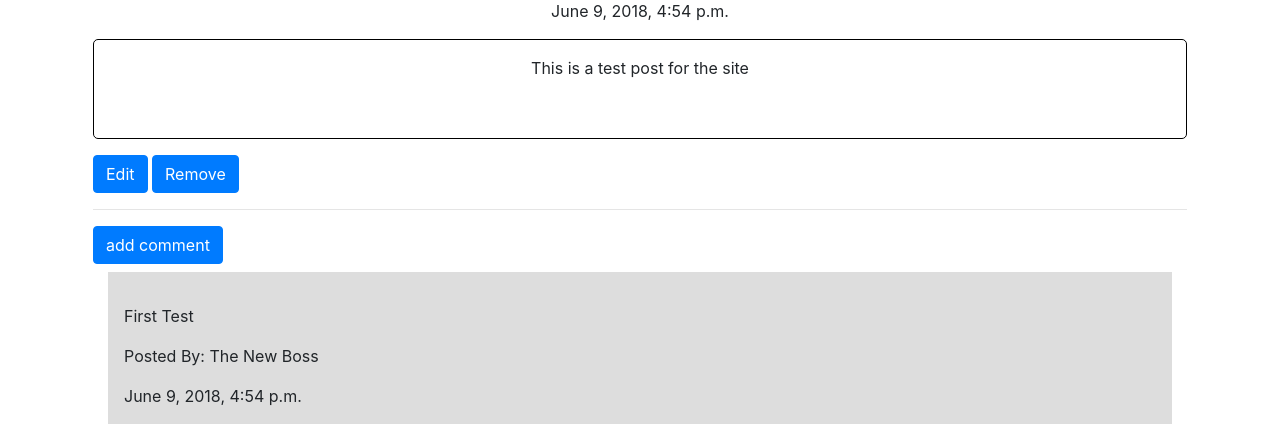
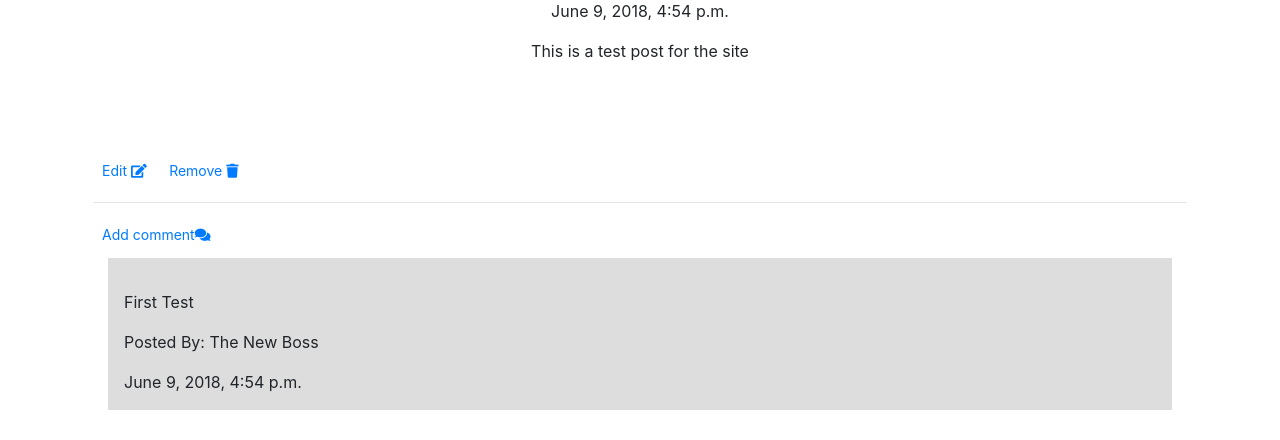
Before and after one commit to TheMagiche/markblog, a Django app: page /post/1 in a window 1280 px wide. Shown: the part 613-1053 px from the top of the page. After the commit the page ends 1023 px from the top, so only its background shows below. Run offline with Django 3.2, Linux system fonts and the light colour scheme; a user stored in the database is signed in; data comes from the database, SQL or seed files in the repository; both versions use the stored data as it was after the commit; some libraries are stand-ins or nearby versions.

Commit message:
interface changes

```diff
--- a/blog/static/css/blog.css
+++ b/blog/static/css/blog.css
@@ -4,10 +4,29 @@
 .bigbrand{
     font-size: 1.5em;
 }
-
+/* post_list */
 .centerstage{
     margin: 0 auto;
+
 }
+.post-block{
+
+}
+.centerstage .post{
+    margin-bottom: 0.5em;
+    box-shadow: 0 0 8px 0 #000;
+}
+.centerstage .card{
+
+}
+.card img{
+    height: 18em;
+    width: 100%;
+}
+.card-body{
+
+}
+
 
 .postdate{
     text-align: center;
@@ -30,9 +49,9 @@
     margin-top: 0;
     padding: 0.5em;
 }
+/* post detail */
 .textarea{
     min-height: 100px;
-    border: 1px solid black;
     text-align: center;
     border-radius: 5px;
     margin: 1em 0;
--- a/blog/templates/blog/about.html
+++ b/blog/templates/blog/about.html
@@ -3,4 +3,5 @@
 {% block content %}
   <h1>About Me </h1>
   <p>Thanks for checking this out!</p>
+  <p>will update soon</p>
 {% endblock content %}
--- a/blog/templates/blog/base.html
+++ b/blog/templates/blog/base.html
@@ -20,9 +20,9 @@
     <!-- custom css  -->
     <link rel="stylesheet" href="{% static 'css/blog.css' %}">
 
-    <!-- google fonts  -->
-
-    <title>Blog</title>
+    <!-- fontawesome  -->
+    <link rel="stylesheet" href="https://use.fontawesome.com/releases/v5.0.13/css/all.css" integrity="sha384-DNOHZ68U8hZfKXOrtjWvjxusGo9WQnrNx2sqG0tfsghAvtVlRW3tvkXWZh58N9jp" crossorigin="anonymous">
+    <title>TheMagiche</title>
 
 </head>
 
@@ -32,37 +32,39 @@
         <div class="container">
             <ul class="navbar-nav navbar-left">
                 <li class="nav-item navbar-brand bigbrand ">
-                    <a class="nav-link" href="{% url 'post_list' %}">Mark's Blog</a>
+                    <a class="nav-link" href="{% url 'post_list' %}">Mark's Rants<i class="fa"></i>
+                    </a>
                 </li>
 
             </ul>
             <ul class="nav navbar-nav navbar-right">
                 <li class="nav-item">
-                    <a class="nav-link" href="{% url 'about' %}">About</a>
-                </li>
-                <li class="nav-item">
-                    <a class="nav-link" href="http://github.com">Github</a>
-                </li>
-                <li class="nav-item">
-                    <a class="nav-link" href="http://linkedIn.com">LinkedIn</a>
+                    <a class="nav-link" href="{% url 'about' %}">About Me
+                        <i class="fa fa-user-tie"></i>
+                    </a>
                 </li>
                 {% if user.is_authenticated %}
                 <li class="nav-item">
-                    <a class="nav-link" href="{% url 'post_new' %}">New Post</a>
+                    <a class="nav-link" href="{% url 'post_new' %}">New Rants <i class="fa fa-file-alt"></i>
+                    </a>
                 </li>
                 <li class="nav-item">
-                    <a class="nav-link" href="{% url 'post_draft_list' %}">Drafts</a>
+                    <a class="nav-link" href="{% url 'post_draft_list' %}">Drafts
+                         <i class="fa fa-edit"></i>
+                        </a>
                 </li>
                 <a class="nav-link" href="{% url 'logout' %}">Log out</a>
                 </li>
                 <li class="nav-item">
-                    <a class="nav-link">Welcome: {{ user.username }}</a>
+                    <a class="nav-link">Welcome: {{ user.username }}
+                        <i class="fa fa-hand-spock"></i>
+                    </a>
                 </li>
                 {% else %}
                 <li class="nav-item">
                     <a class="nav-link" href="{% url 'login' %}">
                         Login
-                        <span class="glyphicon glyphicon-user"></span>
+                        <i class="fa fa-hand-peace"></i>
                     </a>
                 </li>
                 {% endif %}
@@ -74,7 +76,7 @@
     {% comment %} content block {% endcomment %}
     <div class="content container">
         <div class="row">
-            <div class="col-md-12">
+            <div class="col-lg-12">
                 <div class="blog_post">
                     {% block content %} {% endblock content %}
                 </div>
--- a/blog/templates/blog/comment_form.html
+++ b/blog/templates/blog/comment_form.html
@@ -1,6 +1,6 @@
 {% extends "blog/base.html" %}
 {% block content %}
-  <h1>New Comment</h1>
+  <h4>New Comment</h4>
 <form class="post-form" method="POST">
     {% csrf_token %}
     {{ form.as_p }}
--- a/blog/templates/blog/post_detail.html
+++ b/blog/templates/blog/post_detail.html
@@ -15,7 +15,9 @@
             {{ post.published_date }}
         </div>
         {% else %}
-        <a href="{% url 'post_publish' pk=post.pk %}" class="btn btn-default">Publish</a>
+        <a href="{% url 'post_publish' pk=post.pk %}" class="btn btn-default">Publish
+                <i class="fa fa-check-circle"></i>
+        </a>
 
         {% endif %}
     </div>
@@ -24,30 +26,30 @@
     </div>
     <div class="options">
         {% if user.is_authenticated %}
-        <a class="btn btn-primary" href="{% url 'post_edit' pk=post.pk %}">Edit
-            <span class="glyphicon glyphicon-pencil"></span>
+        <a class="btn btn-default btn-sm" href="{% url 'post_edit' pk=post.pk %}">Edit
+                <i class="fa fa-edit"></i>
         </a>
-        <a class="btn btn-primary" href="{% url 'post_remove' pk=post.pk %}">Remove
-            <span class="glyphicon glyphicon-remove"></span>
+        <a class="btn btn-default btn-sm" href="{% url 'post_remove' pk=post.pk %}">Remove
+                <i class="fa fa-trash"></i>
         </a>
         {% endif %}
     </div>
 
     <hr>
     <div class="commentarea">
-        <a class="btn btn-primary" href="{% url 'add_comment_to_post' pk=post.pk %}">add comment</a>
+        <a class="btn btn-default btn-sm" href="{% url 'add_comment_to_post' pk=post.pk %}">Add comment<i class="fa fa-comments"></i></a>
 
         <div class="container">
             {% for comment in post.comments.all %}
 
                 {% if user.is_authenticated or comment.approved_comment %}
                 {% if not comment.approved_comment%}
-                <a class="btn btn-default" href="{% url 'comment_remove' pk=comment.pk %}">Remove<span class="glyphicon glyphicon-remove"></span></a>
-                <a class="btn btn-primary" href="{% url 'comment_approve' pk=comment.pk %}">Approve<span class="glyphicon glyphicon-ok"></span></a>
+                <a class="btn btn-default btn-sm" href="{% url 'comment_remove' pk=comment.pk %}">Remove <i class="fa fa-trash"></i></a>
+                <a class="btn btn-default btn-sm" href="{% url 'comment_approve' pk=comment.pk %}">Approve <i class="fa fa-thumbs-up"></i></a>
                 {% endif %}
                 <div class="commentsection">
-                    <p>{{comment.text|safe|linebreaks}}</p>
-                    <p>Posted By: {{comment.author}}</p>
+                    <p class="posttext">{{comment.text|safe|linebreaks}}</p>
+                    <p class="postauthor">Posted By: {{comment.author}}</p>
                     {{comment.created_date}}
                 </div>
 
--- a/blog/templates/blog/post_form.html
+++ b/blog/templates/blog/post_form.html
@@ -5,7 +5,7 @@
     <form class="post-form" method="POST" enctype="multipart/form-data">
         {% csrf_token %}
           {{form.as_p}}
-          <button type="submit" class="save btn btn-default">Save</button>
+          <button type="submit" class="save btn btn-default fa fa-save">Save</button>
     </form>
   </div>
 
--- a/blog/views.py
+++ b/blog/views.py
@@ -9,7 +9,7 @@ from django.urls import reverse_lazy
 # Create your views here.
 
 class AboutView(TemplateView):
-    template_name = 'about.html'
+    template_name = 'blog/about.html'
 
 class PostListView(ListView):
     model = Post
@@ -63,7 +63,7 @@ class DraftListView(LoginRequiredMixin,ListView):
 ########################
 ########################
 
-@login_required
+
 def add_comment_to_post(request,pk):
     post  = get_object_or_404(Post,pk=pk)
 
--- a/markblog/settings.py
+++ b/markblog/settings.py
@@ -124,4 +124,4 @@ STATIC_ROOT = os.path.join(BASE_DIR,'blog.static')
 LOGIN_REDIRECT_URL = '/'
 
 MEDIA_URL = '/media/'
-MEDIA_ROOT = os.path.join(BASE_DIR,'blog.media')
+MEDIA_ROOT = os.path.join(BASE_DIR,'blog/media')
```
Also changed, not shown: blog/templates/blog/post_list.html (+8 -15 lines), blog/media/uploaded_files/1528642194_4636517_photography_background.jpg (added), blog/media/uploaded_files/1528651780_5758514_camera_illustration.jpg (added), db.sqlite3.
